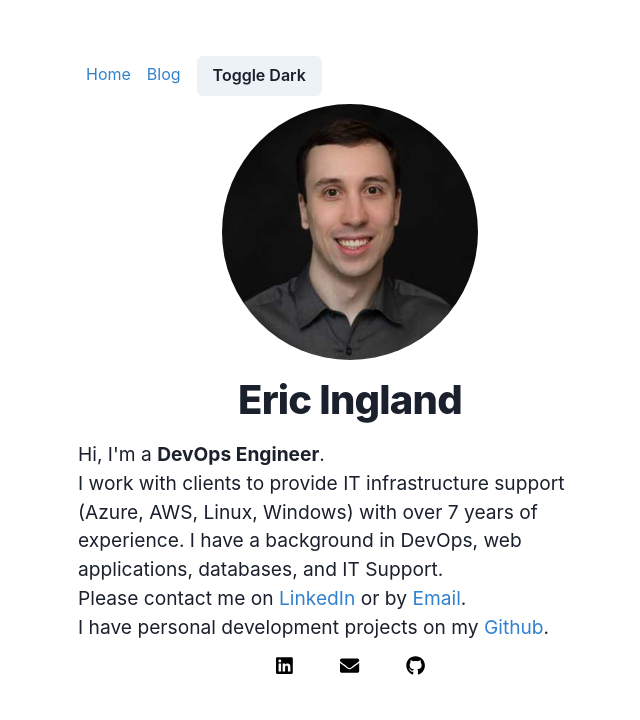
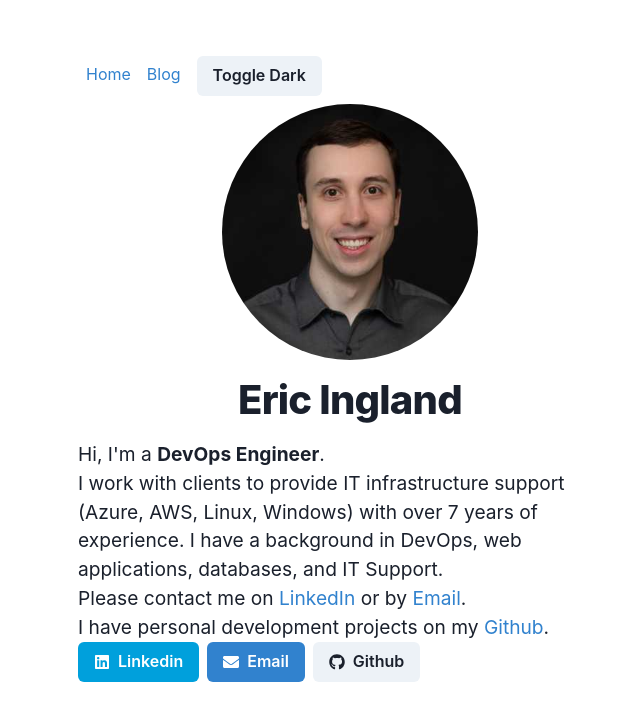
Before and after one commit to eingland/eingland-site, a Next.js app: page / in a window 1280 px wide. Shown: the top 720 px of the page, without its empty margins (290-930 px from the left). Built offline with nearby package versions, Linux system fonts and the light colour scheme.

Commit message:
Update social buttons

```diff
--- a/package.json
+++ b/package.json
@@ -26,6 +26,7 @@
     "react-bootstrap": "^2.0.3",
     "react-dom": "17.0.2",
     "react-ga4": "^1.4.1",
+    "react-icons": "^4.3.1",
     "react-markdown": "^7.1.1",
     "react-syntax-highlighter": "^15.4.5",
     "sass": "^1.45.0"
--- a/pages/index.tsx
+++ b/pages/index.tsx
@@ -1,7 +1,9 @@
 import Head from "next/head";
 import Layout, { siteTitle } from "../components/layout";
 import utilStyles from "../styles/utils.module.css";
-import { Link, Text } from "@chakra-ui/react";
+import { Button, HStack, Link, Text } from "@chakra-ui/react";
+import {FaLinkedin, FaGithub, FaEnvelope} from "react-icons/fa"
+
 
 import { FontAwesomeIcon } from "@fortawesome/react-fontawesome";
 
@@ -31,29 +33,23 @@ export default function Home() {
           <Link color='blue.500' href="http://github.com/eingland">Github</Link>.
         </Text>
 
-        <ul className={utilStyles.socialsNav}>
-          <li className={utilStyles.socialsNavLink}>
+        <HStack>
           <Link href="http://linkedin.com/in/ericingland">
-              <FontAwesomeIcon
-                icon={["fab", "linkedin"]}
-                style={{ color: "#000000" }}
-              />
+            <Button colorScheme='linkedin' leftIcon={<FaLinkedin />}>
+              Linkedin
+            </Button>
           </Link>
-          </li>
-          <li className={utilStyles.socialsNavLink}>
           <Link href="mailto:ingland.eric@gmail.com">
-              <FontAwesomeIcon icon="envelope" style={{ color: "#000000" }} />
+            <Button colorScheme='blue' leftIcon={<FaEnvelope />}>
+              Email
+            </Button>
           </Link>
-          </li>
-          <li className={utilStyles.socialsNavLink}>
           <Link href="http://github.com/eingland">
-              <FontAwesomeIcon
-                icon={["fab", "github"]}
-                style={{ color: "#000000" }}
-              />
+            <Button colorScheme='gray' leftIcon={<FaGithub />}>
+                Github
+            </Button>
           </Link>
-          </li>
-        </ul>
+        </HStack>
       </section>
     </Layout>
   );
```
Also changed, not shown: 1 other file (tests, documents, lock files or other folders). Lines whose indentation alone changed are shown as unchanged.
